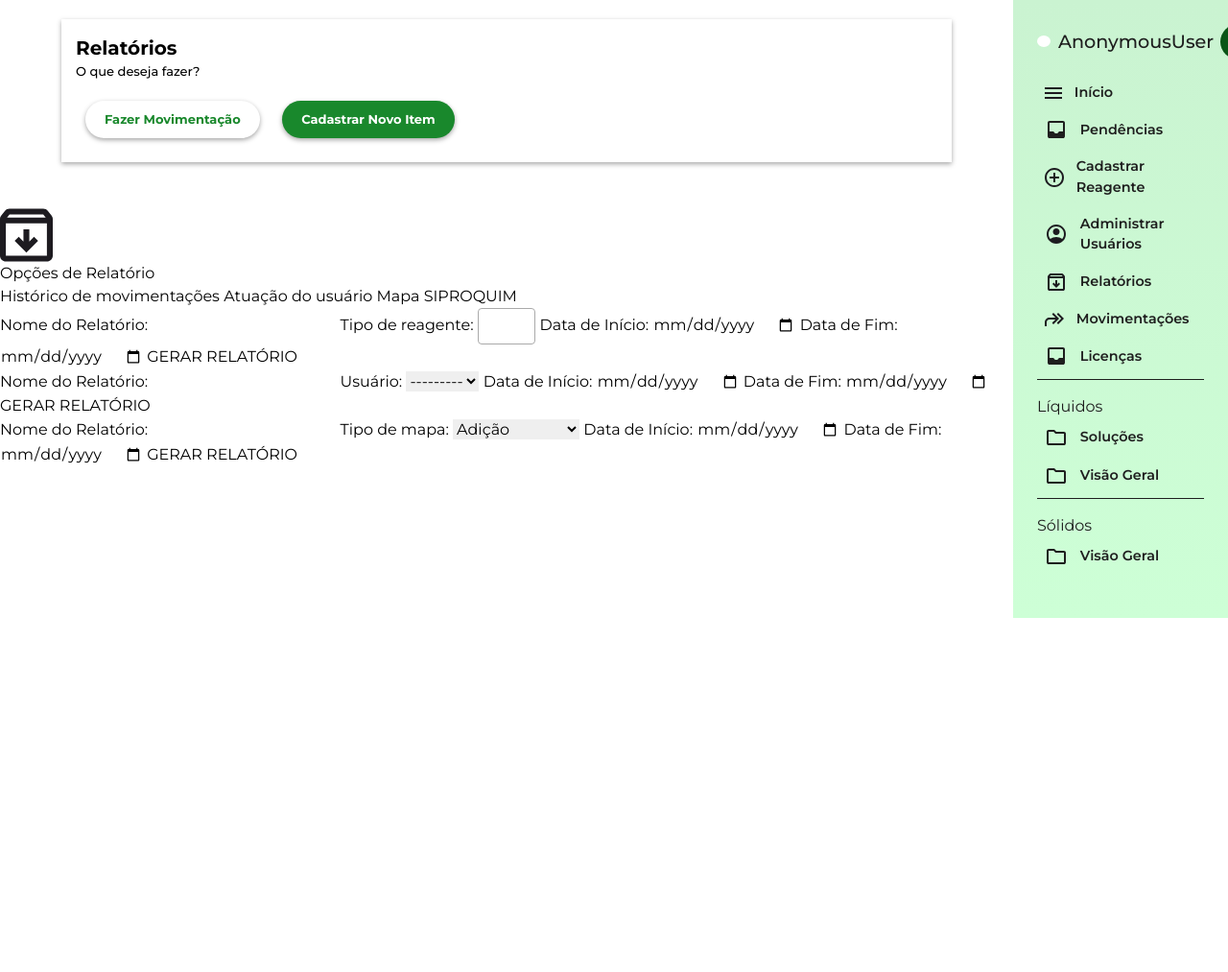
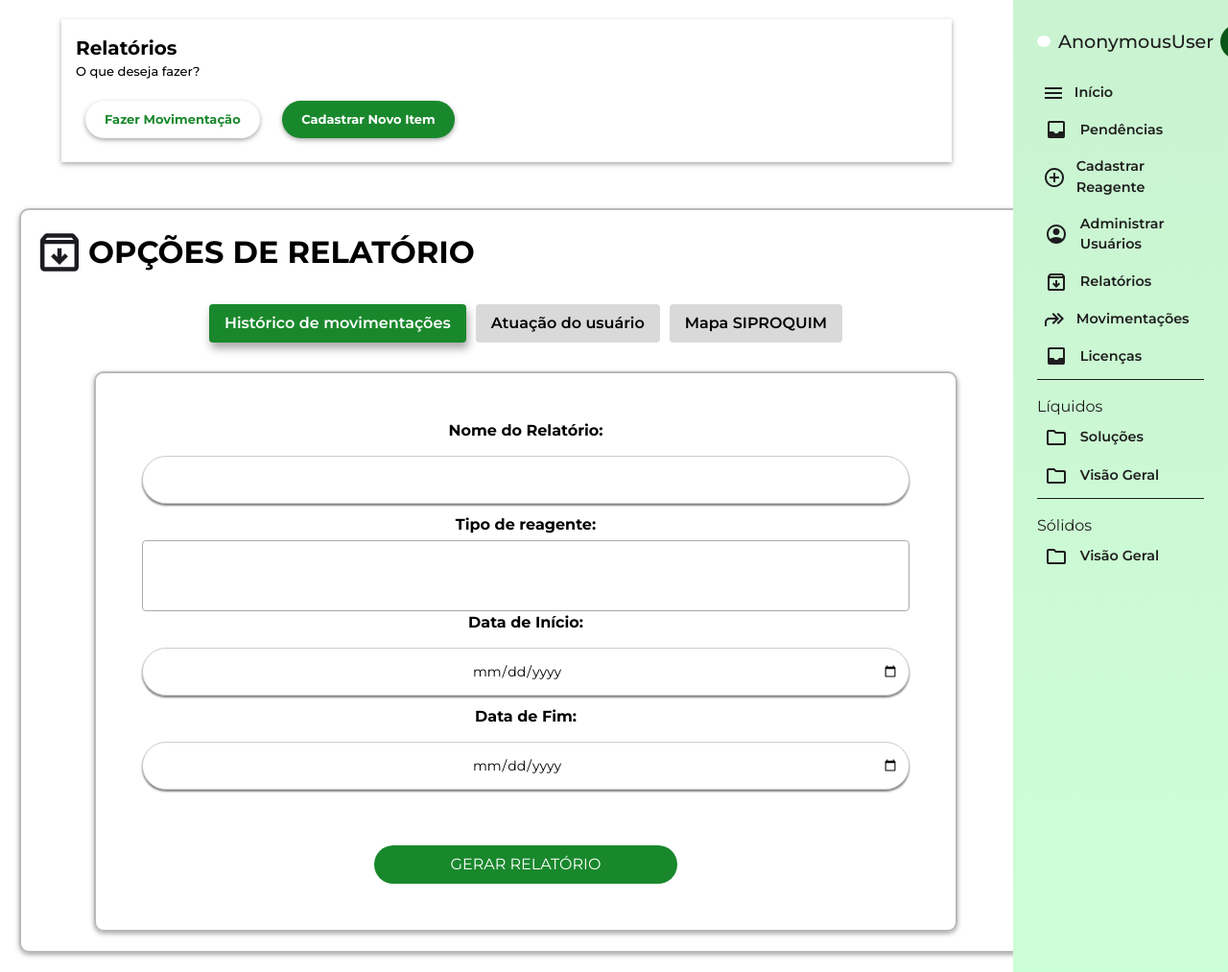
Before and after one commit to PedroLucasMoraisBorges/labAssist, a Django app: page /relatorios/ in a window 1280 px wide; the page is wider, and only the part inside the window is pictured. Shown: the part 60-1073 px from the top of that part at 96% size. Before the commit the page ends 704 px from the top of that part, so only its background shows below. Run offline with Django 4.2, Linux system fonts and the light colour scheme; data that the repository does not hold is empty; style sheets or scripts are compiled from the project's sources; some libraries are stand-ins or nearby versions.

Commit message:
Visual da página de relatórios feita, podem haver pequenas mudanças no futuro

```diff
--- a/static/css/login/login.css
+++ b/static/css/login/login.css
@@ -80,7 +80,7 @@ body {
 .formContainer button:hover {
     background-size: 0% 100%; /* Definir o fundo como branco no hover */
     background-color: #6db758; /* Garantir que o fundo seja branco no hover */
-    color: rgb(25, 136, 44); /* Letras verdes no hover */
+    color: rgb(25, 136, 44);
     transition: all 0.5s cubic-bezier(0.000, 0.000, 0.230, 1);
 }
 
--- /dev/null
+++ b/static/css/reports.css
@@ -0,0 +1,139 @@
+* {
+  margin: 0;
+  padding: 0;
+  box-sizing: border-box;
+  font-family: "Montserrat", sans-serif;
+}
+.container {
+  display: flex;
+  flex-direction: column;
+  border-radius: 10px;
+  border-color: rgb(185, 185, 185);
+  border-style: solid;
+  border-width: 2px;
+  padding: 20px;
+  margin: 20px;
+  box-shadow: 0px 2px 5px rgba(0, 0, 0, 0.35);
+}
+
+.title {
+  display: flex;
+  align-items: center;
+}
+
+.title h1 {
+  font-weight: 700;
+  font-size: 2rem;
+  margin-left: 10px;
+}
+.options {
+  align-items: center;
+  justify-content: center;
+  display: flex;
+  gap: 10px;
+  padding: 10px;
+  margin: 20px;
+  border-radius: 8px;
+}
+
+.options button {
+  padding: 8px 16px;
+  border-radius: 4px;
+  cursor: pointer;
+  background-color: #d9d9d9;
+  border: none;
+  transition: all 0.25s ease-in-out;
+  font-weight: 600;
+}
+
+.options button.active {
+  background-color: #19882c;
+  color: white;
+  box-shadow: 2px 6px 10px rgba(0, 0, 0, 0.35);
+}
+
+.options button:hover {
+  background-color: #19882c;
+  color: white;
+  box-shadow: 2px 6px 10px rgba(0, 0, 0, 0.35);
+}
+
+.forms {
+  display: flex;
+  align-items: center;
+  justify-content: center;
+}
+
+.movementHistory_Content {
+  padding-inline: 20px;
+}
+
+.content {
+  display: none;
+}
+.content.active {
+  display: flex;
+  flex-direction: column;
+}
+
+.movementHistory,
+.userPerformace,
+.siproquimMap {
+  display: flex;
+  align-items: center;
+  justify-content: center;
+  flex-direction: column;
+  border-color: rgb(185, 185, 185);
+  border-style: solid;
+  border-width: 2px;
+  padding: 3rem;
+  border-radius: 10px;
+  box-shadow: 0px 2px 5px rgba(0, 0, 0, 0.35);
+}
+
+.forms label {
+  display: block;
+  text-align: left;
+  margin-bottom: 4px;
+  font-weight: bold;
+}
+
+.forms input,
+select {
+  border-color: black;
+  border-style: solid;
+  border-width: 2px;
+  width: 50rem;
+  height: 50px;
+  margin: 10px 0;
+  border: 1px solid #ccc;
+  font-size: 16px;
+  outline: none;
+  box-shadow: 0px 2px 2px rgb(130, 130, 130);
+  padding-inline: 20px;
+  border-radius: 30px;
+}
+
+.forms input[type="date"] {
+  text-align: center;
+  padding: 10px;
+  font-size: 14px;
+}
+.forms button {
+  margin-top: 3rem;
+  padding-inline: 5rem;
+  padding-block: 0.5rem;
+  border-radius: 100px;
+  background-color: #19882c;
+  color: white;
+  transition: all 0.25s ease-in-out;
+}
+
+.forms button:hover {
+  box-shadow: 2px 6px 10px rgba(0, 0, 0, 0.35);
+  padding-inline: 5.5rem;
+  color: white;
+  background-color: rgba(138, 255, 158, 1);
+  font-weight: 700;
+  color: black;
+}
--- a/templates/reports/reports.html
+++ b/templates/reports/reports.html
@@ -7,6 +7,8 @@
         $('.js-example-basic-multiple').select2();
     });
 </script>
+
+<link rel="stylesheet" href="{% static 'css/reports.css'%}">
 {% endblock %}
 
 {% block content %}
@@ -16,31 +18,35 @@
     <main>
         <section>
             {% include 'components/page_indication/welcome.html' with text='Relatórios' %}
-
+            <div class="container">
             <article class="report_options">
                     <div class="reports_header">
-                    <img src="{% static 'imgs/icons/report.svg' %}" alt="">
-                    <h1>Opções de Relatório</h1>
-
+                        <div class="title">
+                            <img src="{% static 'imgs/icons/report.svg' %}" width="40">
+                            <h1>OPÇÕES DE RELATÓRIO</h1>
+                        </div>
                         <div class="options">
-                        <button id="movementHistory">Histórico de movimentações</button>
-                        <button id="userPerformace">Atuação do usuário</button>
-                        <button id="siproquimMap">Mapa SIPROQUIM</button>
+                            <button class="tab_button active" content-id="movementHistory_Content">Histórico de movimentações</button>
+                            <button class="tab_button" content-id="userPerformance_Content">Atuação do usuário</button>
+                            <button class="tab_button" content-id="siproquimMap_Content">Mapa SIPROQUIM</button>
                         </div>
                     </div>
                 </article>
 
                 <article class="forms">
+                    <div class="movementHistory_Content content active">
                         <form class="movementHistory" method="post">
                             {% csrf_token %}
                             {% for field in movementForm %}
-                        {{field.label_tag}}
-                        {{field}}
+                                {{ field.label_tag }}
+                                {{ field }}
                             {% endfor %}
-
                             <button name="submitted_form" value="movementHistory" class="generate">GERAR RELATÓRIO</button>
                         </form>
+                    </div>
 
+
+                    <div class="userPerformance_Content content">
                         <form method="post" class="userPerformace">
                             {% csrf_token %}
                             {% for field in userPerformaceForm %}
@@ -50,7 +56,9 @@
 
                             <button name="submitted_form" value="userPerformace" class="generate">GERAR RELATÓRIO</button>
                         </form>
+                    </div>
 
+                    <div class="siproquimMap_Content content">
                         <form method="post" class="siproquimMap">
                             {% csrf_token %}
                             {% for field in siproquimMapForm %}
@@ -60,6 +68,7 @@
 
                             <button name="submitted_form" value="siproquimMap" class="generate">GERAR RELATÓRIO</button>
                         </form>
+                    </div>
                 </article>
 
                 {% if movement_history %}
@@ -73,6 +82,7 @@
                 {% if siproquimMap %}
                     {% include 'components/tables/siproquimMap.html' %}
                 {% endif %}
+        </div>
         </section>
 
         {% include 'components/sidebar.html' %}
@@ -80,4 +90,26 @@
 {% endblock %}
 
 {% block scripts %}
+<script>
+    document.addEventListener('DOMContentLoaded', () => {
+        const tabs = document.querySelectorAll('.tab_button');
+        const allContent = document.querySelectorAll('.content');
+
+        tabs.forEach((tab) => {
+            tab.addEventListener('click', () => {
+                tabs.forEach(tab => tab.classList.remove('active'));
+                allContent.forEach(content => content.classList.remove('active'));
+
+                tab.classList.add('active');
+
+                const contentId = tab.getAttribute('content-id');
+
+                const contentToShow = document.querySelector(`.${contentId}`);
+                if (contentToShow) {
+                    contentToShow.classList.add('active');
+                }
+            })
+        });
+    });
+</script>
 {% endblock %}
```
Lines whose indentation alone changed are shown as unchanged.
